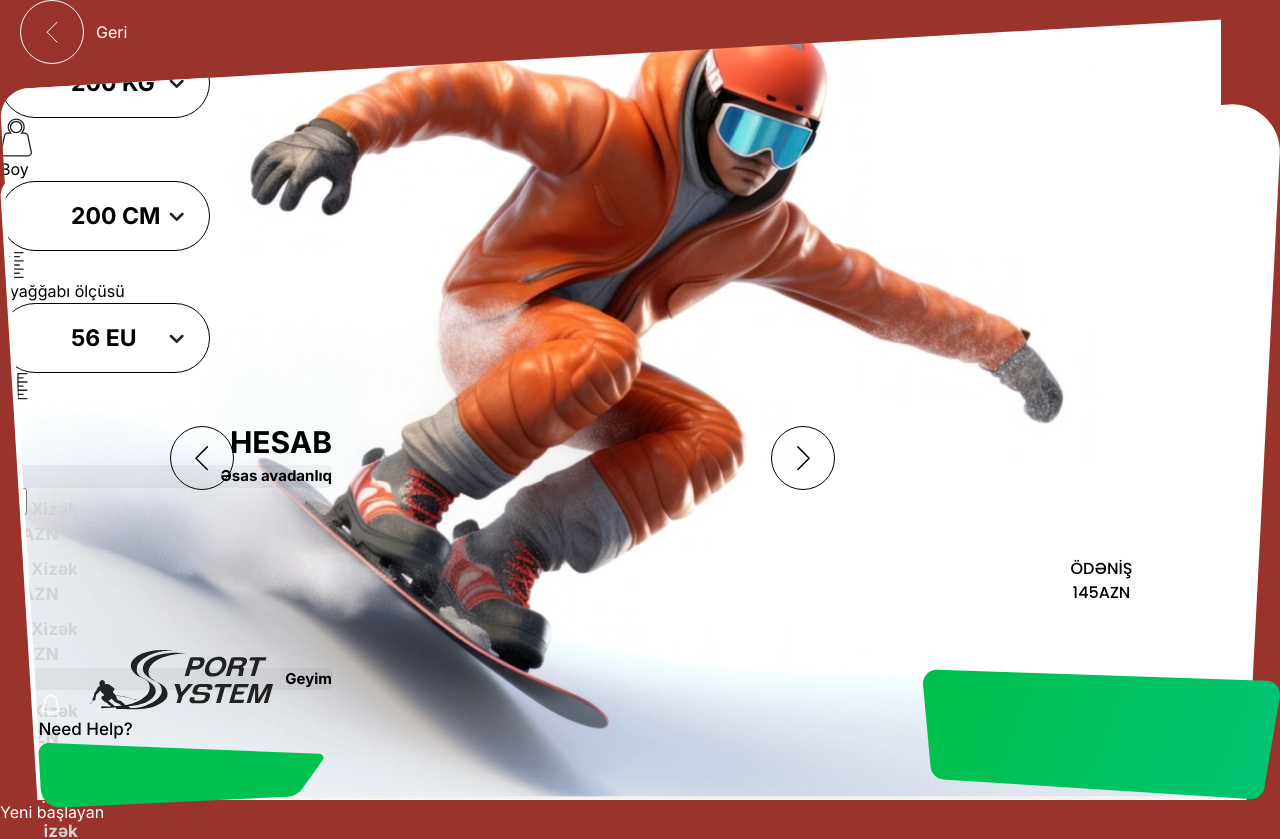
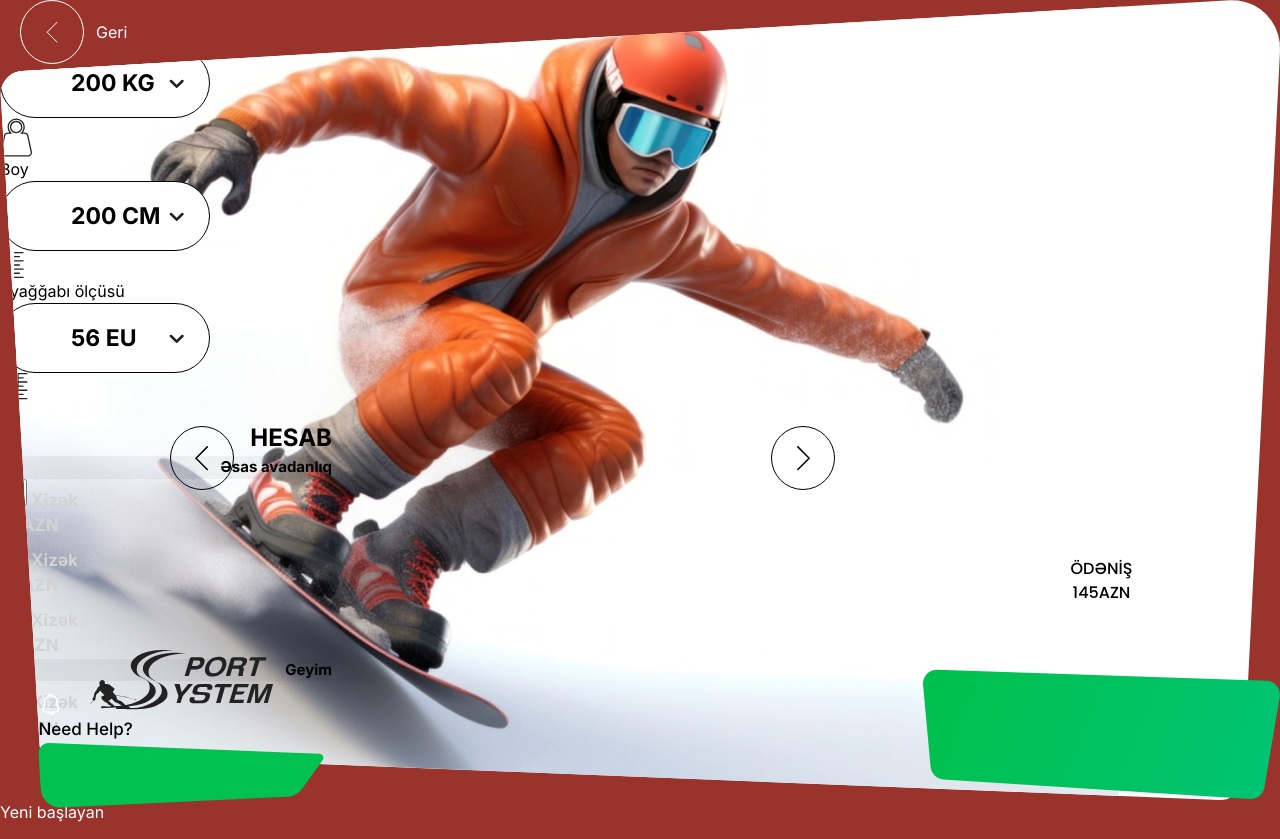
Before and after one commit to Uzcoin404/sportSystem, a Vue app: page /1/rent in a window 1280 px wide. Shown: the top 839 px of the page. Built offline with nearby package versions, Linux system fonts and the light colour scheme.

Commit message:
some changes

```diff
--- a/src/App.vue
+++ b/src/App.vue
@@ -10,20 +10,20 @@ const route = useRoute();
 
 <template>
   <BackButton link="/" v-show="route.name != 'welcome'" />
-  <svg class="mask" width="0" height="0">
+  <!-- <svg class="mask" width="0" height="0">
     <defs>
       <clipPath id="bg_shape">
         <path
             d="M50.1542 927.123L0.936307 118.672C-0.0323561 102.761 12.1101 89.0905 28.0245 88.1751L1555.35 0.319696C1591.02 -1.73161 1620.56 27.6369 1618.72 63.3095L1572.11 967.478C1571.3 983.223 1557.98 995.387 1542.22 994.768L59.743 936.507C54.611 936.306 50.4663 932.249 50.1542 927.123Z" />
       </clipPath>
     </defs>
-  </svg>
-  <div class="bg">
+  </svg> -->
+  <!-- <div class="bg">
     <svg width="1619" height="995" viewBox="0 0 1619 995" fill="none" xmlns="http://www.w3.org/2000/svg">
       <path
         d="M50.1542 927.123L0.936307 118.672C-0.0323561 102.761 12.1101 89.0905 28.0245 88.1751L1555.35 0.319696C1591.02 -1.73161 1620.56 27.6369 1618.72 63.3095L1572.11 967.478C1571.3 983.223 1557.98 995.387 1542.22 994.768L59.743 936.507C54.611 936.306 50.4663 932.249 50.1542 927.123Z" fill="#fff" />
     </svg>
-  </div>
+  </div> -->
   <div class="content">
     <RouterView />
   </div>
--- a/src/assets/base.css
+++ b/src/assets/base.css
@@ -44,6 +44,8 @@
 }
 
 body {
+  /* transform: scale(0.9);
+  transform-origin: center; */
   min-height: 100vh;
   display: flex;
   justify-content: center;
@@ -63,11 +65,11 @@ body {
   max-width: 1623px;
   max-height: 1000px;
 }
-main{
+#main{
   position: relative;
   height: 100%;
-  -webkit-clip-path: url(#bg_shape);
-  clip-path: url(#bg_shape);
+  background-color: #fff;
+  clip-path: polygon( 3.098% 93.2%,0.058% 11.93%,0.058% 11.93%,0.064% 11.458%,0.115% 11.005%,0.207% 10.579%,0.338% 10.186%,0.503% 9.831%,0.7% 9.522%,0.925% 9.264%,1.174% 9.065%,1.444% 8.929%,1.731% 8.864%,96.085% 0.032%,96.085% 0.032%,96.733% 0.063%,97.349% 0.267%,97.924% 0.631%,98.448% 1.139%,98.912% 1.776%,99.306% 2.527%,99.621% 3.376%,99.848% 4.309%,99.978% 5.31%,100% 6.364%,97.121% 97.257%,97.121% 97.257%,97.083% 97.72%,97.003% 98.156%,96.884% 98.559%,96.729% 98.924%,96.544% 99.245%,96.33% 99.517%,96.093% 99.734%,95.835% 99.891%,95.561% 99.981%,95.274% 100%,3.691% 94.143%,3.691% 94.143%,3.598% 94.126%,3.509% 94.087%,3.427% 94.028%,3.351% 93.951%,3.283% 93.857%,3.224% 93.749%,3.175% 93.627%,3.137% 93.494%,3.111% 93.351%,3.098% 93.2% );
 }
 .poppins{
   font-family: "Poppins";
--- a/src/assets/main.css
+++ b/src/assets/main.css
@@ -44,3 +44,9 @@
 .reg_link {
   color: #01c151;
 }
+
+@media (max-height: 800px){
+  .total_sections{
+
+  }
+}
--- a/src/components/ProductSlider.vue
+++ b/src/components/ProductSlider.vue
@@ -15,16 +15,16 @@ import 'swiper/css/effect-fade';
     prevEl: '.swiper-button-prev'
   }" :slides-per-view="1" effect="fade" class="product_slider">
     <SwiperSlide>
-      <img src="/img/Screenshot 2024-03-10 at 09.50 1.jpg" alt="" class="main_img">
+      <img src="/img/Screenshot 2024-03-10 at 09.50 1.jpg" alt="" class="product_slider_img">
     </SwiperSlide>
     <SwiperSlide>
-      <img src="/img/image-from-rawpixel-id-14386361-jpeg 1.jpg" alt="">
+      <img src="/img/image-from-rawpixel-id-14386361-jpeg 1.jpg" alt="" class="product_slider_img">
     </SwiperSlide>
     <SwiperSlide>
-      <img src="/img/Mask group.jpg" alt="">
+      <img src="/img/Mask group.jpg" alt="" class="product_slider_img">
     </SwiperSlide>
     <SwiperSlide>
-      <img src="/img/Screen Shot 2024-03-09 at 3.58 1 (2).jpg" alt="">
+      <img src="/img/Screen Shot 2024-03-09 at 3.58 1 (2).jpg" alt="" class="product_slider_img">
     </SwiperSlide>
   </Swiper>
   <div class="swiper-button-prev">
@@ -79,4 +79,10 @@ import 'swiper/css/effect-fade';
 .swiper-button-next {
   right: 445px;
 }
+
+@media (max-width: 1350px) {
+  .product_slider_img{
+    margin-left: -100px;
+  }
+}
 </style>
--- a/src/components/TotalSection.vue
+++ b/src/components/TotalSection.vue
@@ -68,4 +68,13 @@ import DatePicker from './DatePicker.vue';
   background-color: rgba(34, 34, 34, 0.05);
   border-radius: 5px;
 }
+
+@media (max-height: 900px) {
+  .total_title{
+    font-size: 24px;
+  }
+  .checkbox{
+    width: 20px;
+  }
+}
 </style>
--- a/src/config.js
+++ b/src/config.js
@@ -5,22 +5,22 @@ export const languages = [
     code: 'az'
   },
   {
-    image: "/flags/Hopstarter-Square-Flags-Germany-Flag 1.png",
+    image: "/flags/Hopstarter-Square-Flags-United-Kingdom-Flag 1.png",
     text: "English",
     code: 'us'
   },
   {
-    image: "/flags/Hopstarter-Square-Flags-Germany-Flag 1.png",
+    image: "/flags/Hopstarter-Square-Flags-Russia-Flag 1.png",
     text: "Русский",
     code: 'us'
   },
   {
-    image: "/flags/Hopstarter-Square-Flags-Germany-Flag 1.png",
+    image: "/flags/Hopstarter-Square-Flags-Saudi-Arabia-Flag 1.png",
     text: "عرب",
     code: 'us'
   },
   {
-    image: "/flags/Hopstarter-Square-Flags-Germany-Flag 1.png",
+    image: "/flags/Hopstarter-Square-Flags-Pakistan-Flag 1.png",
     text: "الأردية",
     code: 'us'
   },
@@ -30,7 +30,7 @@ export const languages = [
     code: 'us'
   },
   {
-    image: "/flags/Hopstarter-Square-Flags-Germany-Flag 1.png",
+    image: "/flags/Hopstarter-Square-Flags-Ukraine-Flag 1.png",
     text: "Український",
     code: 'us'
   },
--- a/src/views/HomeView.vue
+++ b/src/views/HomeView.vue
@@ -7,7 +7,7 @@ import CheckoutButton from '@/components/CheckoutButton.vue';
 </script>
 
 <template>
-  <main class="flex justify-between">
+  <main id="main" class="flex justify-between">
     <div class="ml-20 pt-32">
       <h3 class="text-2xl font-bold pl-5">Şəxsi məlumat</h3>
       <Select name="weight" label="Çəki">
--- a/src/views/LoginView.vue
+++ b/src/views/LoginView.vue
@@ -23,6 +23,7 @@ function submitPhoneNumber() {
 </script>
 
 <template>
+  <div id="main">
     <main class="login_main h-full flex justify-center items-center">
       <div>
         <h2 class="login_title mb-12">SportSystem-ə xoş qəlmiziniz!</h2>
@@ -54,6 +55,7 @@ function submitPhoneNumber() {
         </p>
       </div>
     </main>
+  </div>
 </template>
 
 <style></style>
--- a/src/views/RegisterView.vue
+++ b/src/views/RegisterView.vue
@@ -25,6 +25,7 @@ function submitPhoneNumber() {
 </script>
 
 <template>
+  <div id="main">
     <main class="reg_main h-full flex justify-center items-center">
       <div>
         <h2 class="login_title mb-7">SportSystem-ə xoş qəlmiziniz!</h2>
@@ -95,6 +96,7 @@ function submitPhoneNumber() {
         </form>
       </div>
     </main>
+  </div>
 </template>
 
 <style scoped>
@@ -116,6 +118,7 @@ function submitPhoneNumber() {
 .date_input {
   color: rgba(189, 189, 189, 1);
 }
+
 .date_input:focus {
   color: #222;
 }
--- a/src/views/WelcomeView.vue
+++ b/src/views/WelcomeView.vue
@@ -6,7 +6,7 @@ import Logo from '@/components/icons/Logo.vue';
 </script>
 
 <template>
-  <main class="h-full flex justify-center items-center">
+  <main id="main" class="h-full flex justify-center items-center">
     <div>
       <Logo class="mx-auto mb-16"></Logo>
       <div class="flex justify-center gap-4">
```
Lines whose indentation alone changed are shown as unchanged.
